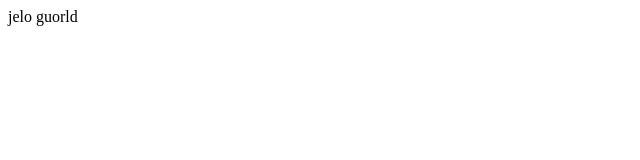
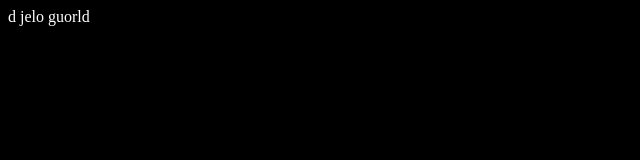
Before and after one commit to pbidro/sesion2-github, a plain HTML site: page index.html in a window 1280 px wide. Shown: the whole page, without its empty margins (0-640 px from the left). Drawn offline with Linux system fonts and the light colour scheme.

Commit message:
agrega css

```diff
--- a/index.html
+++ b/index.html
@@ -4,9 +4,10 @@
     <meta charset="UTF-8">
     <meta http-equiv="X-UA-Compatible" content="IE=edge">
     <meta name="viewport" content="width=device-width, initial-scale=1.0">
+    <link rel="stylesheet" href="style.css">
     <title>Document</title>
 </head>
-<body>
+<body>  d
     jelo guorld
 </body>
 </html>
--- /dev/null
+++ b/style.css
@@ -0,0 +1,4 @@
+body{
+    background-color: black;
+    color:white;
+}
```
